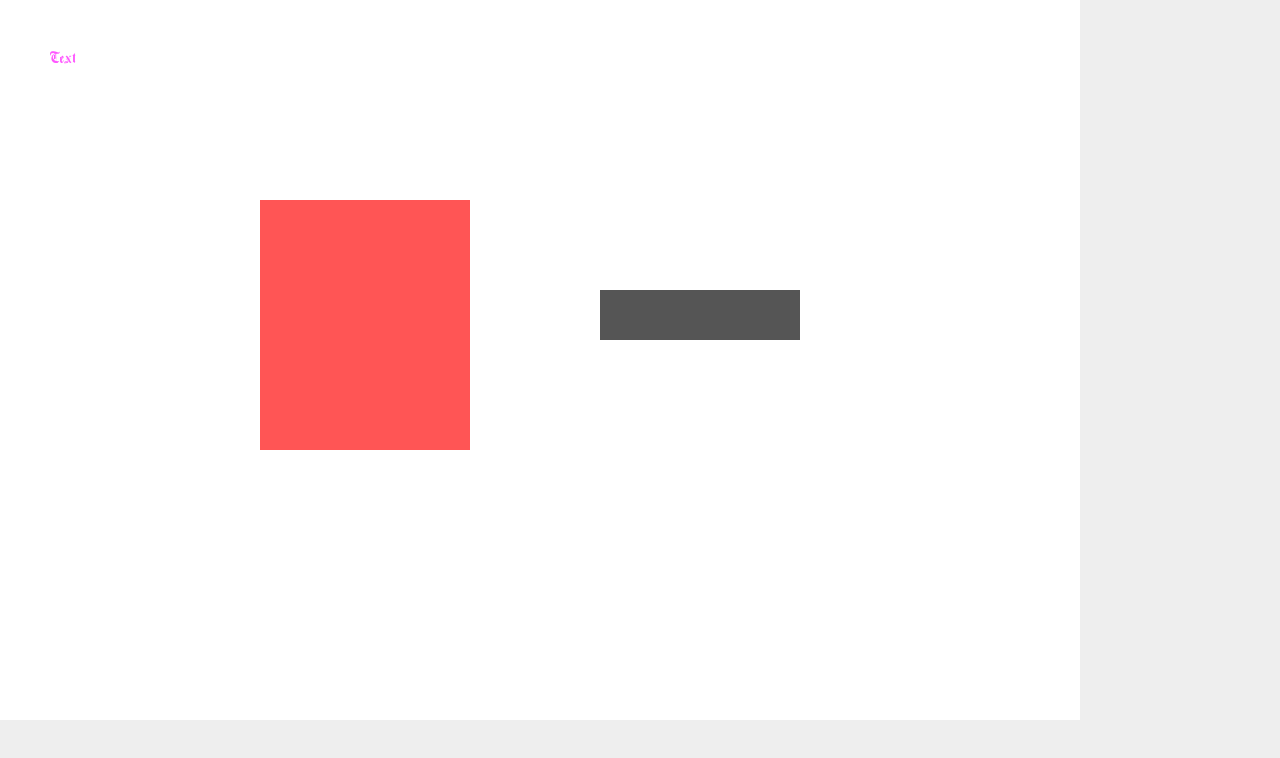
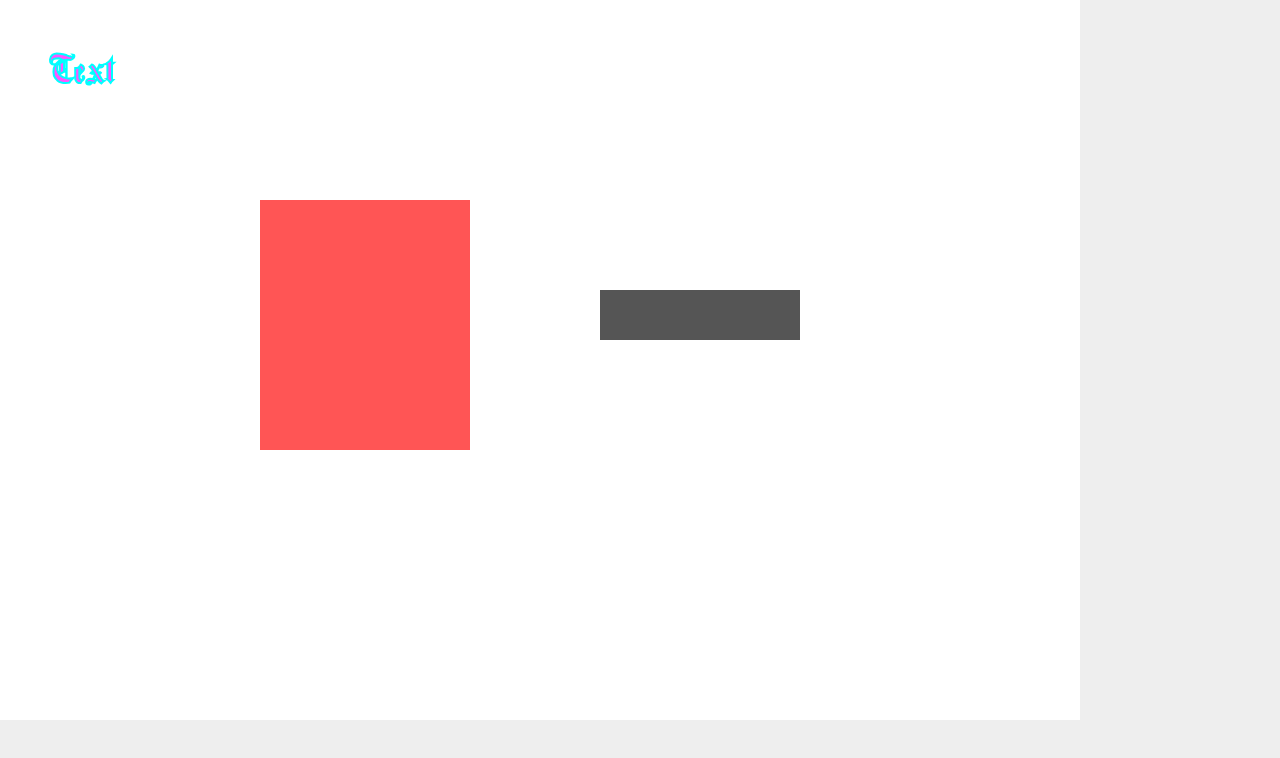
Before and after one commit to eoussama/eo-textdraw-editor, a Next.js app: page / in a window 1280 px wide. Shown: the top 758 px of the page. Built offline with nearby package versions, Linux system fonts and the light colour scheme.

Commit message:
⚡ CSS Outline, #56

```diff
--- a/components/textdraw/TextDraw.tsx
+++ b/components/textdraw/TextDraw.tsx
@@ -8,14 +8,16 @@ import { NameComponent } from '../../core/component/name';
 import { TextComponent } from '../../core/component/text';
 import { useDraggable } from '../../hooks/draggable.hook';
 import { useResizeable } from '../../hooks/resizeable.hook';
+import { HighlightComponent } from '../../core/component/highlight';
 import { TTextDrawComponentProps } from '../../core/utils/types/props/textdrawComponenetProps.type';
 
 
 export default function TextDrawComponent(props: TTextDrawComponentProps) {
   const [textdraw] = useState(props.textdraw);
   const textdrawBox = useMemo(() => textdraw.getComponent(BoxComponent), [textdraw]);
-  const textdrawtext = useMemo(() => textdraw.getComponent(TextComponent), [textdraw]);
+  const textdrawText = useMemo(() => textdraw.getComponent(TextComponent), [textdraw]);
   const textdrawName = useMemo(() => textdraw.getComponent(NameComponent), [textdraw]);
+  const textdrawHighlight = useMemo(() => textdraw.getComponent(HighlightComponent), [textdraw]);
 
   const { width, height, isResizing, props: resizeableProps } = useResizeable(textdraw, props.parentRef);
   const { x, y, props: draggableProps } = useDraggable(textdraw, props.parentRef, isResizing);
@@ -24,8 +26,14 @@ export default function TextDrawComponent(props: TTextDrawComponentProps) {
   const textdrawStyles: CSSProperties = {
     width,
     height,
-    color: textdrawtext?.textColor,
+    color: textdrawText?.textColor,
     backgroundColor: textdrawBox?.useBox ? textdrawBox?.boxColor : 'transparent'
+  };
+
+  const textdrawTextStyles: CSSProperties = {
+    fontSize: 40,
+    WebkitTextStrokeColor: textdrawHighlight?.highlightColor,
+    WebkitTextStrokeWidth: Math.max(textdrawHighlight?.outlineSize ?? 0, textdrawHighlight?.shadowSize ?? 0) * 2
   };
 
   return (
@@ -42,13 +50,13 @@ export default function TextDrawComponent(props: TTextDrawComponentProps) {
             {isResizing ? ` (width: ${width}, height: ${height})` : ` (x: ${x}, y: ${y})`}
           </div>
 
-          {textdrawtext &&
-            <div className={textClasses}>
-              {textdrawtext?.text}
+          {textdrawText &&
+            <div className={textClasses} style={textdrawTextStyles}>
+              {textdrawText?.text}
             </div>
           }
 
-          {!textdrawtext && <ResizableBox {...resizeableProps} ></ResizableBox>}
+          {!textdrawText && <ResizableBox {...resizeableProps} ></ResizableBox>}
         </div>
       </Draggable >
     </>
--- a/pages/editor/Editor.tsx
+++ b/pages/editor/Editor.tsx
@@ -17,7 +17,7 @@ export default function EditorPage() {
     BoardSystem.setActive(board1.id);
 
     TextdrawSystem.create(BoxTextDraw, board1, { sizeWidth: 200, sizeHeight: 50, posX: 600, posY: 290 });
-    TextdrawSystem.create<TextTextDraw, TTextTextDrawProps>(TextTextDraw, board1, { sizeWidth: 200, sizeHeight: 50, posX: 50, posY: 50, textColor: '#FF00FFAA', font: TextDrawFont.Stylized });
+    TextdrawSystem.create<TextTextDraw, TTextTextDrawProps>(TextTextDraw, board1, { sizeWidth: 200, sizeHeight: 50, posX: 50, posY: 50, textColor: '#FF00FFAA', font: TextDrawFont.Stylized, shadowSize: 1, highlightColor: '#00FFFFFF' });
     TextdrawSystem.create<BoxTextDraw, TBoxTextDrawProps>(BoxTextDraw, board1, { posX: 260, posY: 200, sizeWidth: 210, sizeHeight: 250, boxColor: '#FF0000AA' });
     TextdrawSystem.create<BoxTextDraw, TBoxTextDrawProps>(BoxTextDraw, board2, { posX: 400, posY: 500, sizeWidth: 200, sizeHeight: 50, boxColor: '#FFFF00AA' });
   }, []);
```
